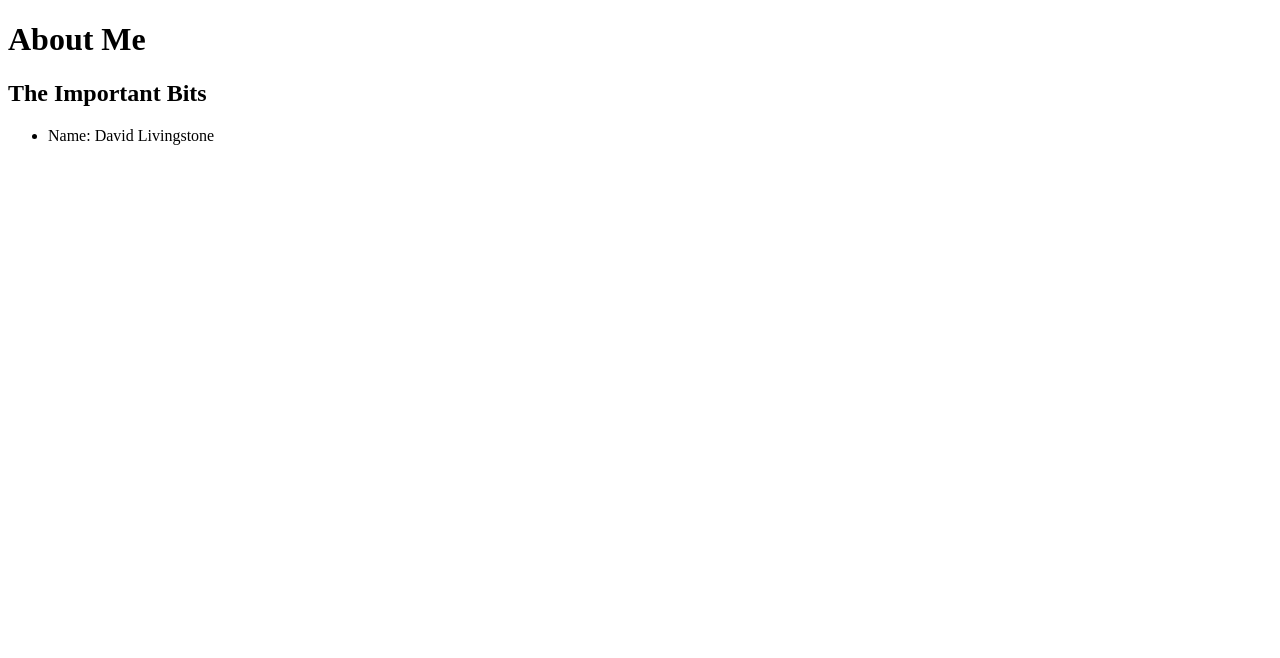
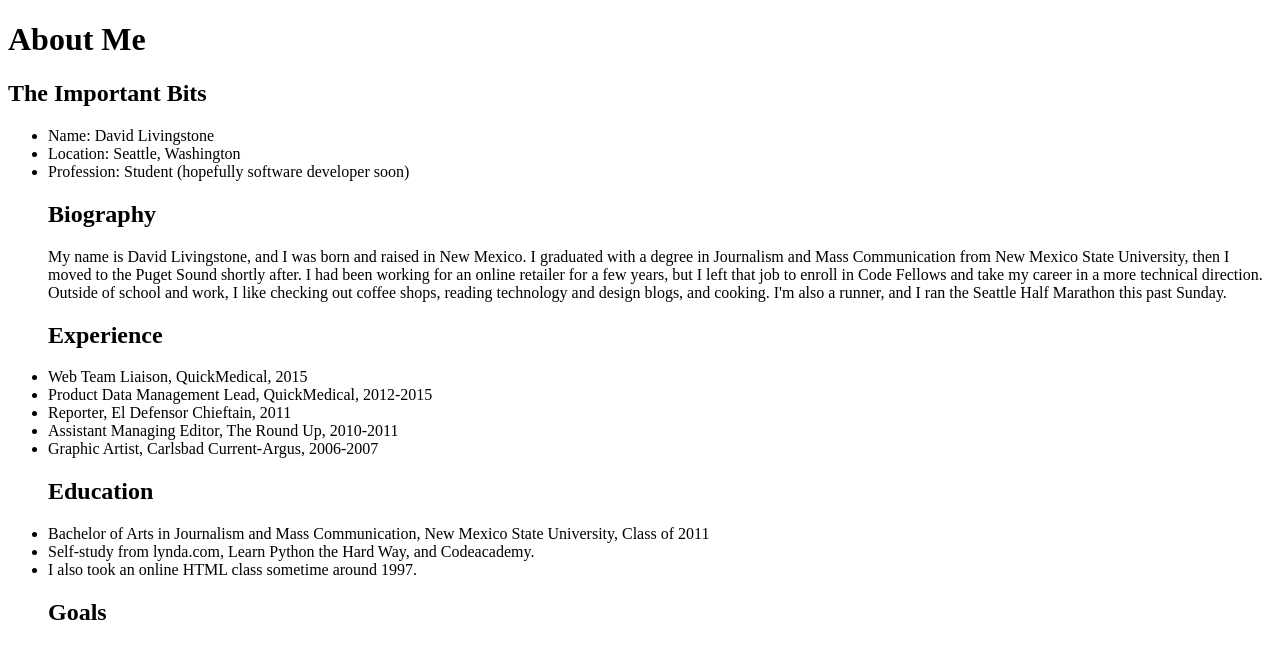
Before and after one commit to DTLivingstone/guessing-game, a plain HTML site: page about.html in a window 1280 px wide. Drawn offline with Linux system fonts and the light colour scheme.

Commit message:
updates to html

```diff
--- a/about.html
+++ b/about.html
@@ -6,9 +6,30 @@
   </head>
   <body>
     <h1>About Me</h1>
+
     <h2>The Important Bits</h2>
     <ul>
       <li>Name: David Livingstone</li>
+      <li>Location: Seattle, Washington</li>
+      <li>Profession: Student (hopefully software developer soon)</li>
+
+    <h2>Biography</h2>
+      <p>My name is David Livingstone, and I was born and raised in New Mexico. I graduated with a degree in Journalism and Mass Communication from New Mexico State University, then I moved to the Puget Sound shortly after. I had been working for an online retailer for a few years, but I left that job to enroll in Code Fellows and take my career in a more technical direction. Outside of school and work, I like checking out coffee shops, reading technology and design blogs, and cooking. I'm also a runner, and I ran the Seattle Half Marathon this past Sunday.</p>
+
+    <h2>Experience</h2>
+      <li>Web Team Liaison, QuickMedical, 2015</li>
+      <li>Product Data Management Lead, QuickMedical, 2012-2015</li>
+      <li>Reporter, El Defensor Chieftain, 2011</li>
+      <li>Assistant Managing Editor, The Round Up, 2010-2011</li>
+      <li>Graphic Artist, Carlsbad Current-Argus, 2006-2007</li>
+
+    <h2>Education</h2>
+      <li>Bachelor of Arts in Journalism and Mass Communication, New Mexico State University, Class of 2011</li>
+      <li>Self-study from lynda.com, Learn Python the Hard Way, and Codeacademy.</li>
+      <li>I also took an online HTML class sometime around 1997.</li>
+
+    <h2>Goals</h2>
+
     </ul>
   </body>
 </html>
```
Also changed, not shown: index.html (+1 -2 lines).
